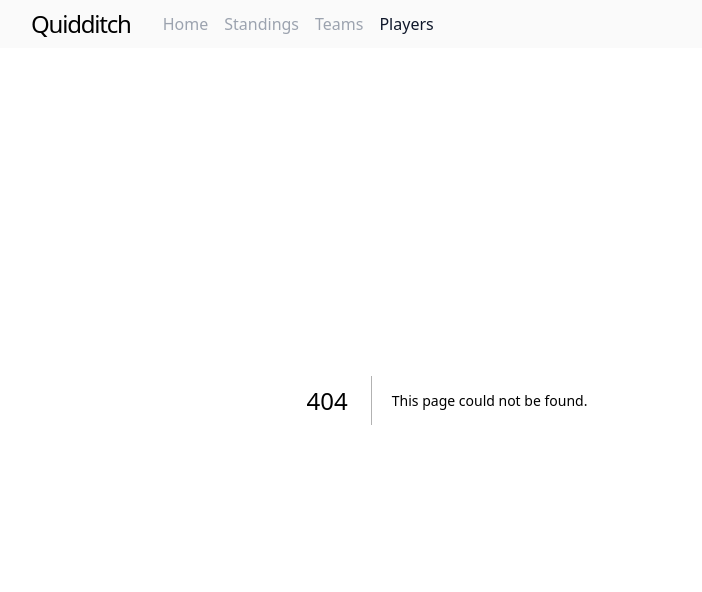
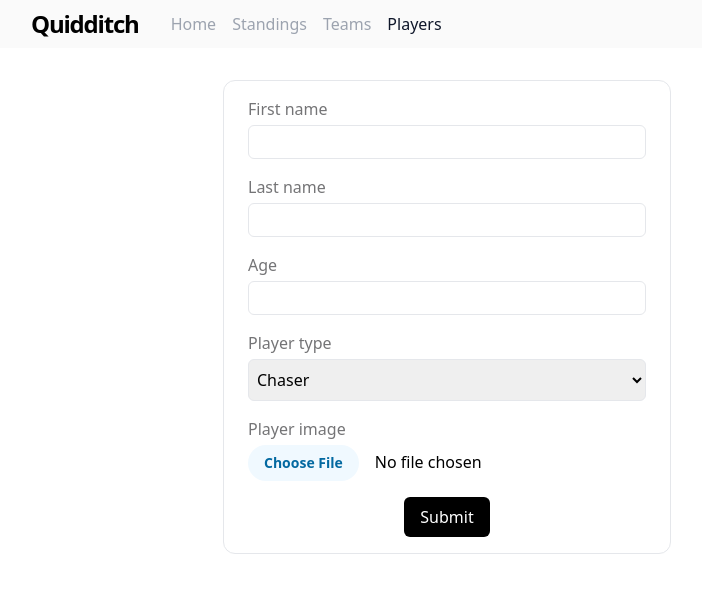
Before and after one commit to lex-unix/quidditch-client, a Next.js app: page /players in a window 1280 px wide. Before the commit this address had no page. Shown: the top 592 px of the page, without its empty margins (193-895 px from the left). Built offline with nearby package versions, Linux system fonts and the light colour scheme.

Commit message:
feat(player-form): add

```diff
--- a/components/navbar.tsx
+++ b/components/navbar.tsx
@@ -52,7 +52,9 @@ export default function Navbar() {
     <div className="fixed h-12 w-full bg-neutral-50">
       <div className="mx-auto flex h-full max-w-4xl items-center justify-between px-2 md:px-8">
         <div className="mr-8">
-          <h2 className="text-xl tracking-tighter md:text-2xl">Quidditch</h2>
+          <h2 className="text-xl font-bold tracking-tighter md:text-2xl">
+            Quidditch
+          </h2>
         </div>
         <div className="hidden items-center gap-4 md:flex md:flex-1">
           {links.map(link => (
--- /dev/null
+++ b/components/player-form.tsx
@@ -0,0 +1,127 @@
+import { API_URL } from '@/lib/constants'
+import React, { useState } from 'react'
+import { mutate } from 'swr'
+
+export default function PlayerForm() {
+  const [input, setInput] = useState({
+    firstname: '',
+    lastname: '',
+    age: '',
+    playerType: 'CHASER'
+  })
+  const [file, setFile] = useState<File>()
+
+  const handleChange: React.ChangeEventHandler<
+    HTMLInputElement | HTMLSelectElement
+  > = e => {
+    setInput(prev => ({
+      ...prev,
+      [e.target.id]: e.target.value
+    }))
+  }
+
+  const handleFileChange = (e: React.ChangeEvent<HTMLInputElement>) => {
+    const f = e.target.files && e.target.files[0]
+    if (!f) return
+    setFile(f)
+    console.log(f)
+  }
+
+  const handleSubmit = async (e: any) => {
+    e.preventDefault()
+
+    if (!file) return
+
+    const data = new FormData()
+    data.append('file', file)
+
+    const fileRes = await fetch(`${API_URL}/files/upload`, {
+      method: 'POST',
+      body: data
+    })
+
+    if (fileRes.ok) {
+      const { id } = await fileRes.json()
+      const res = await fetch(`${API_URL}/players/save`, {
+        method: 'POST',
+        headers: {
+          'Content-Type': 'application/json'
+        },
+        body: JSON.stringify({
+          ...input,
+          avatar: {
+            id
+          }
+        })
+      })
+      if (res.ok) {
+        console.log('Success')
+      }
+    }
+  }
+
+  return (
+    <form
+      onSubmit={handleSubmit}
+      className="mx-auto flex max-w-md flex-col justify-center gap-4 rounded-xl border py-4 px-6"
+    >
+      <div className="flex flex-col gap-1">
+        <label className="text-zinc-900/60">First name</label>
+        <input
+          id="firstname"
+          name="firstname"
+          type="text"
+          className="rounded-md border px-2 py-1"
+          onChange={handleChange}
+        />
+      </div>
+      <div className="flex flex-col gap-1">
+        <label className="text-zinc-900/60">Last name</label>
+        <input
+          id="lastname"
+          name="lastname"
+          type="text"
+          className="rounded-md border px-2 py-1"
+          onChange={handleChange}
+        />
+      </div>
+      <div className="flex flex-col gap-1">
+        <label className="text-zinc-900/60">Age</label>
+        <input
+          id="age"
+          name="age"
+          type="text"
+          className="rounded-md border py-1 px-2"
+          onChange={handleChange}
+        />
+      </div>
+      <div className="flex flex-col gap-1">
+        <label className="text-zinc-900/60">Player type</label>
+        <select
+          id="playerType"
+          name="playerType"
+          className="rounded-md border px-1 py-2"
+          onChange={handleChange}
+        >
+          <option value="CHASER">Chaser</option>
+          <option value="SEEKER">Seeker</option>
+          <option value="BEATER">Beater</option>
+          <option value="KEEPER">Keeper</option>
+        </select>
+      </div>
+      <div className="flex flex-col gap-1">
+        <label className="text-zinc-900/60">Player image</label>
+        <input
+          id="age"
+          name="age"
+          type="file"
+          className="rounded-md file:mr-4 file:cursor-pointer file:rounded-full file:border-0 file:bg-sky-50 file:py-2 file:px-4 file:text-sm file:font-semibold file:text-sky-700 hover:file:bg-sky-100"
+          onChange={handleFileChange}
+        />
+      </div>
+      <button className="mx-auto w-fit rounded-md bg-black px-4 py-2 text-white">
+        Submit
+      </button>
+    </form>
+  )
+}
--- a/lib/types.ts
+++ b/lib/types.ts
@@ -15,7 +15,8 @@ export type Comment = {
 
 export type Player = {
   id: number
-  name: string
+  firstname: string
+  lastname: string
   age: number
   playerType: string
 }
--- /dev/null
+++ b/pages/players.tsx
@@ -0,0 +1,10 @@
+import Container from '@/components/container'
+import PlayerForm from '@/components/player-form'
+
+export default function PlayersPage() {
+  return (
+    <Container title="players">
+      <PlayerForm />
+    </Container>
+  )
+}
```
